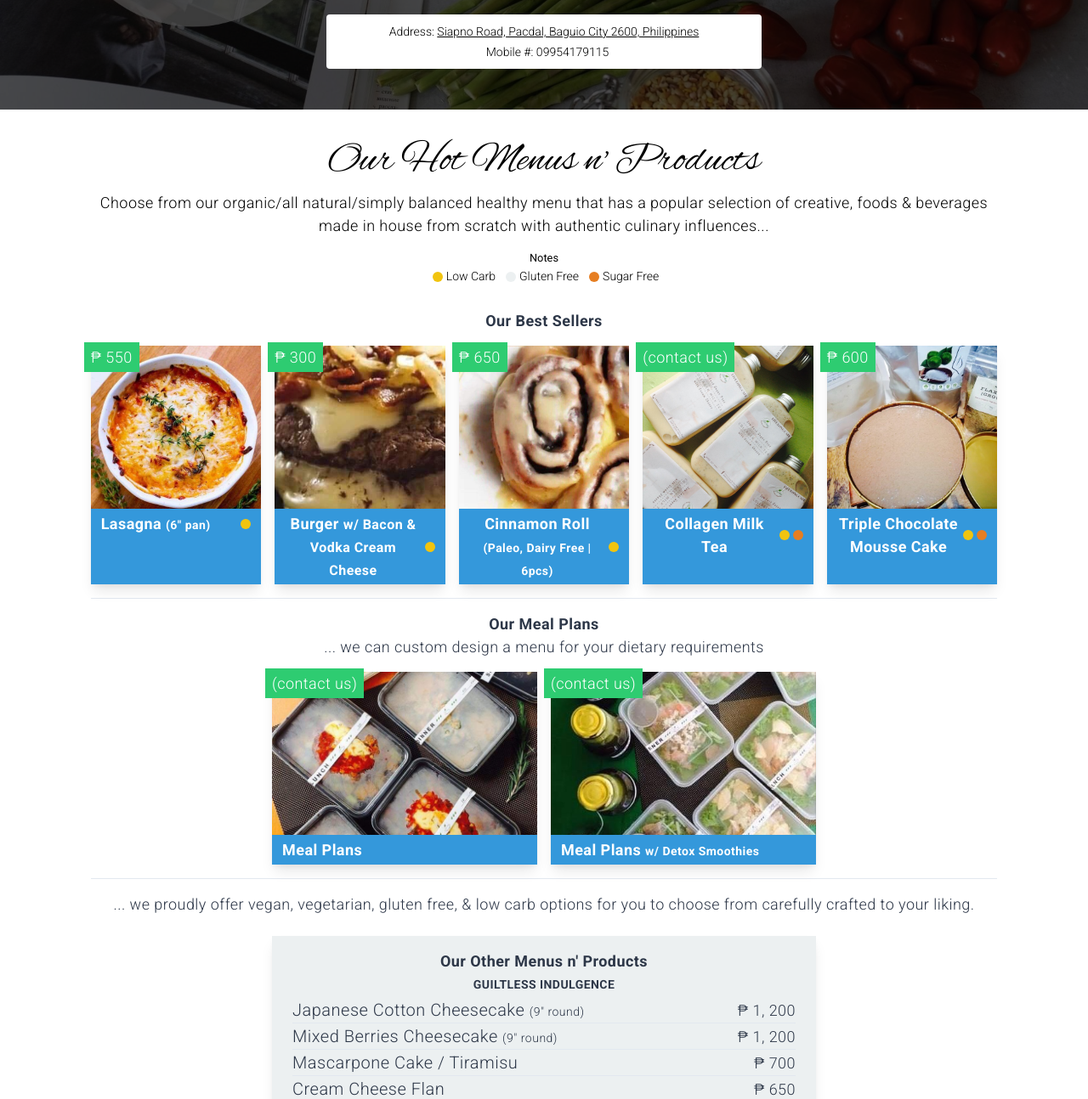
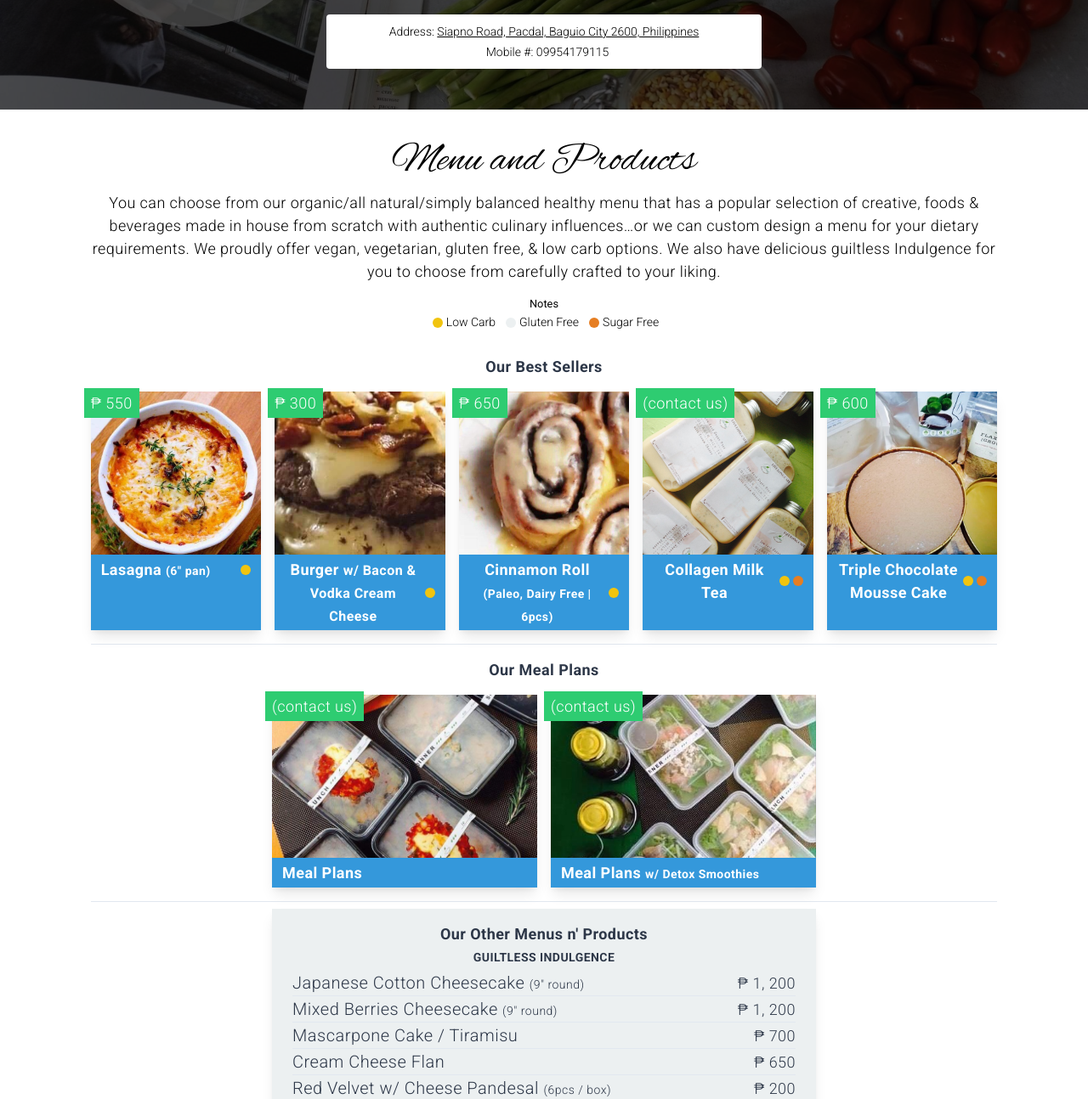
Before and after one commit to tbdsux/livelong_cafe, a website: page public/index.html in a window 1280 px wide. Shown: the part 484-1778 px from the top of the page at 85% size. Drawn offline with Linux system fonts and the light colour scheme.

Commit message:
added some new changes

```diff
--- a/public/index.html
+++ b/public/index.html
@@ -60,8 +60,8 @@
         <!-- menus / offers -->
         <div class="py-6 bg-white w-5/6 mx-auto" id="menus">
             <div class="text-center">
-                <h2 class="text-4xl sm:text-5xl font-cursive">Our Hot Menus n' Products</h2>
-                <p class="font-light sm:text-lg tracking-wide">Choose from our organic/all natural/simply balanced healthy menu that has a popular selection of creative, foods & beverages made in house from scratch with authentic culinary influences...</p>
+                <h2 class="text-4xl sm:text-5xl font-cursive">Menu and Products</h2>
+                <p class="font-light sm:text-lg tracking-wide">You can choose from our organic/all natural/simply balanced healthy menu that has a popular selection of creative, foods & beverages made in house from scratch with authentic culinary influences…or we can custom design a menu for your dietary requirements. We proudly offer vegan, vegetarian, gluten free, & low carb options. We also have delicious guiltless Indulgence for you to choose from carefully crafted to your liking.</p>
                 <div class="mt-3">
                     <small>Notes</small>
                     <div class="flex items-center justify-center">
@@ -149,7 +149,6 @@
                 <hr>
                 <div class="py-4 text-center">
                     <h5>Our Meal Plans</h5>
-                    <p class="font-light tracking-wide">... we can custom design a menu for your dietary requirements</p>
                     <div class="w-5/6 md:w-4/5 lg:w-3/5 mx-auto grid grid-cols-1 sm:grid-cols-2 gap-4 mt-4">
                         <div class="relative shadow-lg bg-peter-river">
                             <!-- product image -->
@@ -174,7 +173,6 @@
                     </div>
                 </div>
                 <hr>
-                <p class="font-light tracking-wide py-4 text-center">... we proudly offer vegan, vegetarian, gluten free, & low carb options for you to choose from carefully crafted to your liking.</p>
                 <div class="py-4 mt-2 px-6 text-center md:w-4/5 lg:w-3/5 mx-auto shadow-lg bg-clouds">
                     <h5 class="font-bold tracking-wide text-lg">Our Other Menus n' Products</h5>
                     <div>
```
